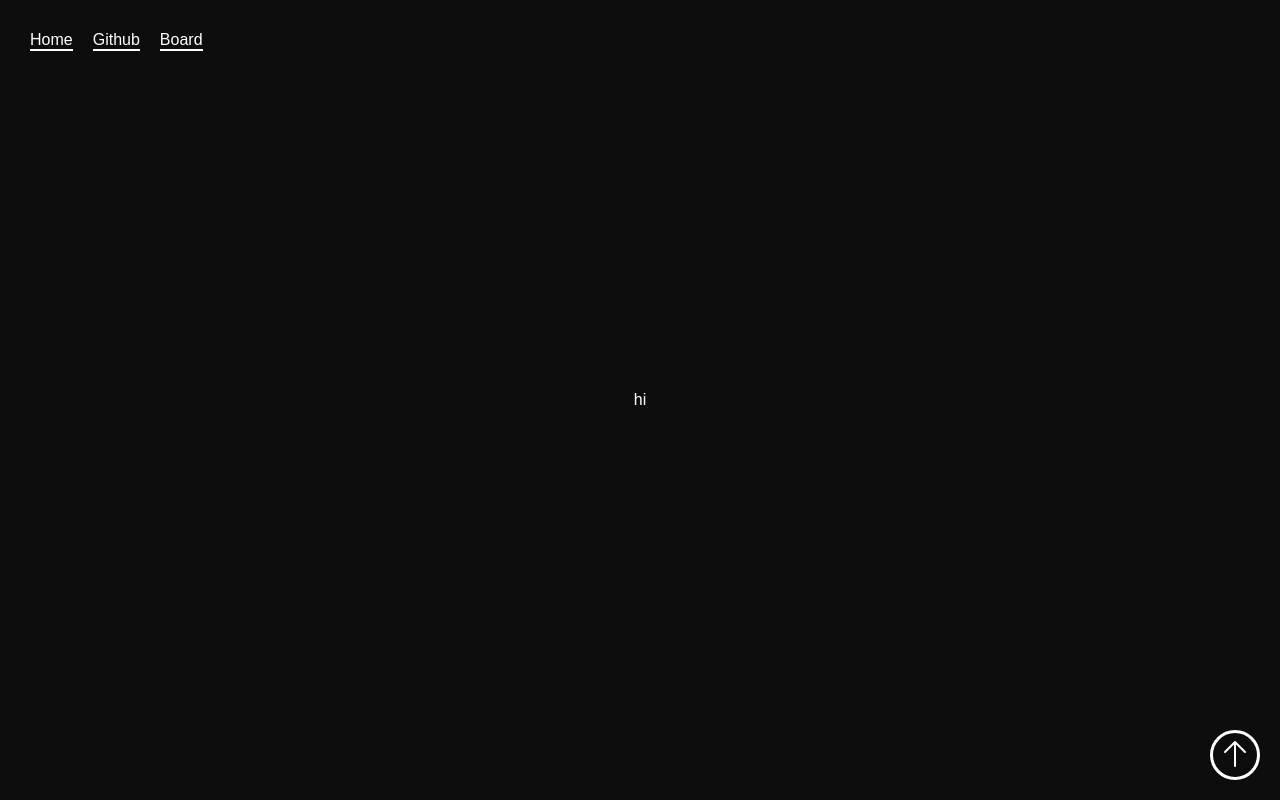
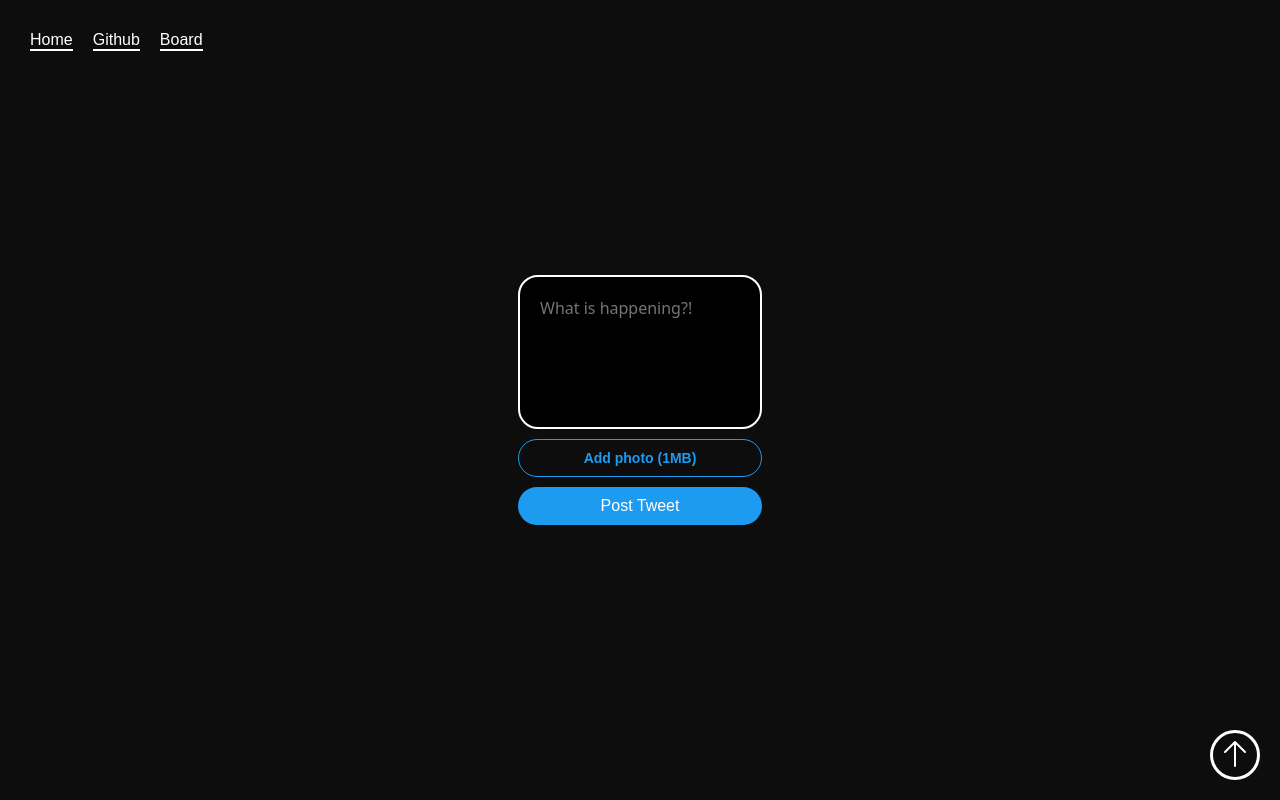
Before and after one commit to danielhc0228/my-portfolio, a React (Vite) app: page /board in a window 1280 px wide. Shown: the top 800 px of the page. Built offline with nearby package versions, Linux system fonts and the light colour scheme.

Commit message:
Add Firebase and forms in Board.tsx. Copy contents from post-tweet-form.tsx in Twitter Clone

```diff
--- a/package.json
+++ b/package.json
@@ -11,6 +11,7 @@
   },
   "dependencies": {
     "@hello-pangea/dnd": "^18.0.1",
+    "firebase": "^11.6.0",
     "framer-motion": "^12.6.3",
     "react": "^19.0.0",
     "react-dom": "^19.0.0",
--- a/src/components/Board.tsx
+++ b/src/components/Board.tsx
@@ -1,4 +1,7 @@
-import styled from "styled-components";
+import { addDoc, collection } from "firebase/firestore";
+import { useState } from "react";
+import { styled } from "styled-components";
+import { db } from "../firebase";
 
 const Container = styled.div`
     height: 100vh;
@@ -11,8 +14,127 @@
     gap: 40px;
 `;
 
-const Board = () => {
-    return <Container>hi</Container>;
-};
+const Form = styled.form`
+    display: flex;
+    flex-direction: column;
+    gap: 10px;
+`;
 
-export default Board;
+const TextArea = styled.textarea`
+    border: 2px solid white;
+    padding: 20px;
+    border-radius: 20px;
+    font-size: 16px;
+    color: white;
+    background-color: black;
+    width: 100%;
+    resize: none;
+    font-family: system-ui, -apple-system, BlinkMacSystemFont, "Segoe UI",
+        Roboto, Oxygen, Ubuntu, Cantarell, "Open Sans", "Helvetica Neue",
+        sans-serif;
+    &::placeholder {
+        font-size: 16px;
+    }
+    &:focus {
+        outline: none;
+        border-color: #1d9bf0;
+    }
+`;
+
+const AttachFileButton = styled.label`
+    padding: 10px 0px;
+    color: #1d9bf0;
+    text-align: center;
+    border-radius: 20px;
+    border: 1px solid #1d9bf0;
+    font-size: 14px;
+    font-weight: 600;
+    cursor: pointer;
+`;
+
+const AttachFileInput = styled.input`
+    display: none;
+`;
+
+const SubmitBtn = styled.input`
+    background-color: #1d9bf0;
+    color: white;
+    border: none;
+    padding: 10px 0px;
+    border-radius: 20px;
+    font-size: 16px;
+    cursor: pointer;
+    &:hover,
+    &:active {
+        opacity: 0.9;
+    }
+`;
+
+export default function Board() {
+    const [isLoading, setLoading] = useState(false);
+    const [tweet, setTweet] = useState("");
+    const [file, setFile] = useState<string | null>(null);
+    const onChange = (e: React.ChangeEvent<HTMLTextAreaElement>) => {
+        setTweet(e.target.value);
+    };
+    const onFileChange = (e: React.ChangeEvent<HTMLInputElement>) => {
+        const { files } = e.target;
+        if (files && files.length === 1) {
+            const reader = new FileReader();
+            reader.onloadend = () => {
+                const result = reader.result as string;
+                console.log("File data encoded:", result);
+                setFile(result);
+            };
+            reader.readAsDataURL(files[0]);
+        }
+    };
+
+    const onSubmit = async (e: React.FormEvent<HTMLFormElement>) => {
+        e.preventDefault();
+        if (isLoading || tweet === "" || tweet.length > 180) return;
+        try {
+            setLoading(true);
+            await addDoc(collection(db, "tweets"), {
+                tweet,
+                createdAt: Date.now(),
+                username: "Anonymous",
+                fileData: file,
+            });
+            setTweet("");
+            setFile(null);
+        } catch (e) {
+            console.log(e);
+        } finally {
+            setLoading(false);
+        }
+    };
+
+    return (
+        <Container>
+            <Form onSubmit={onSubmit}>
+                <TextArea
+                    required
+                    rows={5}
+                    maxLength={180}
+                    onChange={onChange}
+                    value={tweet}
+                    placeholder='What is happening?!'
+                />
+                <AttachFileButton htmlFor='file'>
+                    {file ? "Photo added ✅" : "Add photo (1MB)"}
+                </AttachFileButton>
+                <AttachFileInput
+                    onChange={onFileChange}
+                    type='file'
+                    id='file'
+                    accept='image/*'
+                />
+                <SubmitBtn
+                    type='submit'
+                    value={isLoading ? "Posting..." : "Post Tweet"}
+                />
+            </Form>
+        </Container>
+    );
+}
--- a/src/components/Header.tsx
+++ b/src/components/Header.tsx
@@ -15,7 +15,7 @@
     transition: transform 0.3s ease, box-shadow 0.3s ease;
 
     &:hover {
-        transform: translateY(-8px);
+        transform: translateY(-4px);
         box-shadow: 0px 5px 10px rgba(54, 54, 54, 0.6);
         cursor: pointer;
     }
--- /dev/null
+++ b/src/firebase.ts
@@ -0,0 +1,30 @@
+// Import the functions you need from the SDKs you need
+import { initializeApp } from "firebase/app";
+// import { getAnalytics } from "firebase/analytics";
+import { getAuth } from "firebase/auth";
+import { getFirestore } from "firebase/firestore";
+import { getStorage } from "firebase/storage";
+// TODO: Add SDKs for Firebase products that you want to use
+// https://firebase.google.com/docs/web/setup#available-libraries
+
+// Your web app's Firebase configuration
+// For Firebase JS SDK v7.20.0 and later, measurementId is optional
+const firebaseConfig = {
+    apiKey: "AIzaSyCNGhym6VNkui4Vzl3fco2SAJmvY1mw9vA",
+    authDomain: "twitter-clone-15a8b.firebaseapp.com",
+    projectId: "twitter-clone-15a8b",
+    storageBucket: "twitter-clone-15a8b.firebasestorage.app",
+    messagingSenderId: "1080597560961",
+    appId: "1:1080597560961:web:237d1ab224fad933621780",
+    measurementId: "G-BY5MMF87J7",
+};
+
+// Initialize Firebase
+const app = initializeApp(firebaseConfig);
+// const analytics = getAnalytics(app);
+
+export const auth = getAuth(app);
+
+export const db = getFirestore(app);
+
+export const storage = getStorage(app);
```
Also changed, not shown: 1 other file (tests, documents, lock files or other folders).
